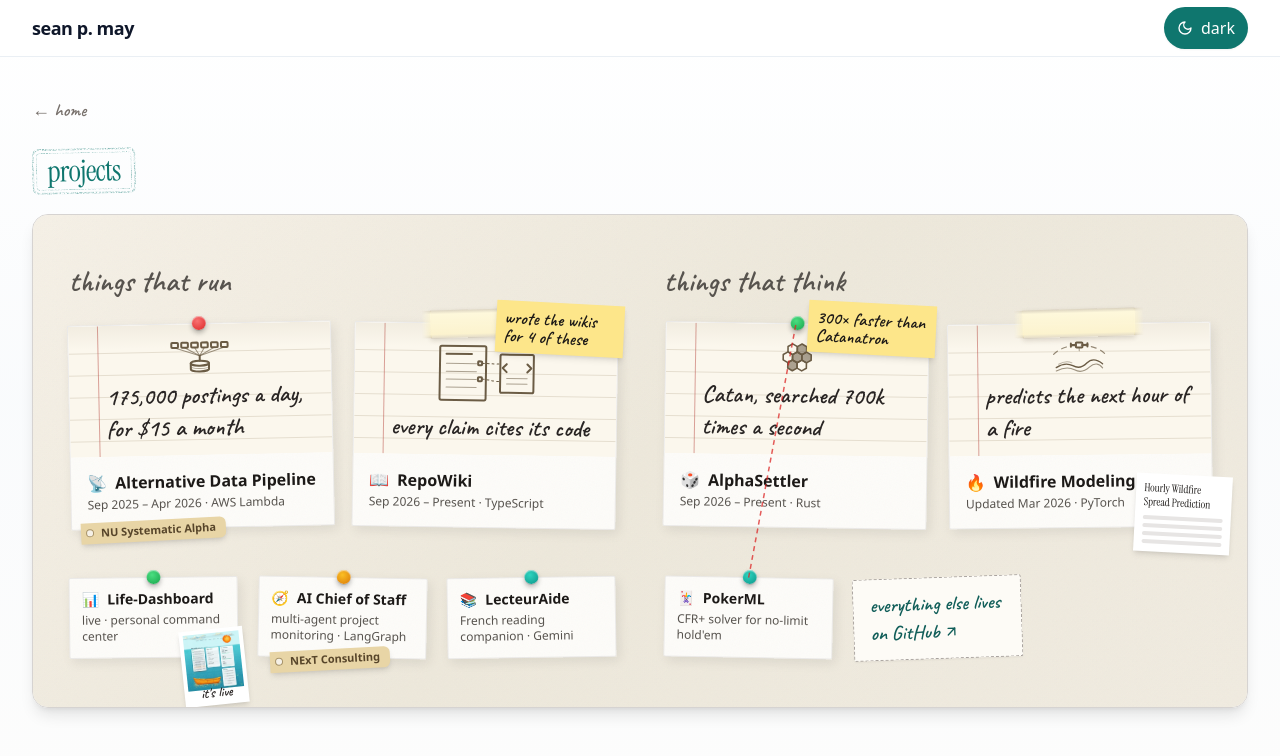
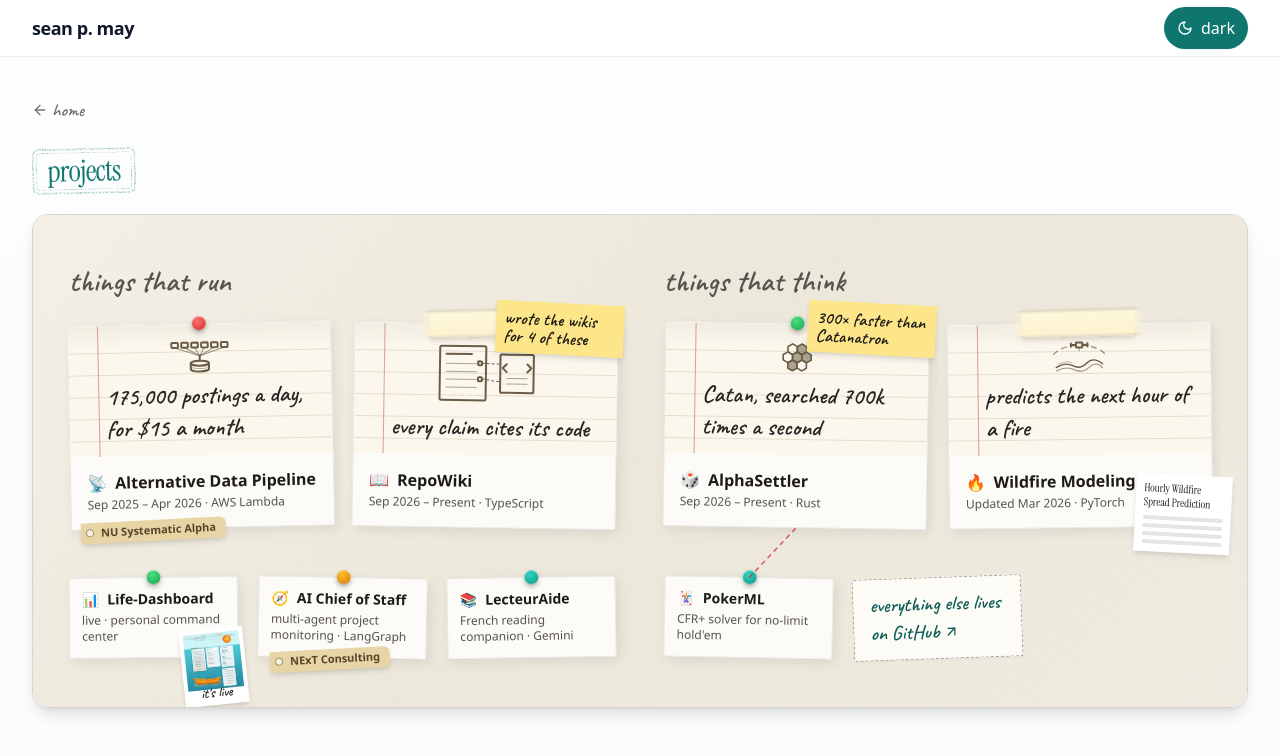
Before and after one commit to seanpatrickmay/seanpatrickmay.github.io, a Next.js app: page /projects in a window 1280 px wide. Shown: the top 756 px of the page. Built offline with nearby package versions, Linux system fonts and the light colour scheme; a web font is replaced by a local one.

Commit message:
fix(board): arrows that fit the handwriting, contrast in both themes, and string that skips the text

```diff
--- a/components/projects/Thread.jsx
+++ b/components/projects/Thread.jsx
@@ -1,7 +1,12 @@
 import { useEffect, useState } from 'react';
 
 /**
- * Red string between related cards, pin to pin.
+ * Red string between related cards.
+ *
+ * Where one card sits wholly above the other, the string runs from the upper
+ * card's bottom-centre to the lower card's pin, so it only crosses the gap
+ * and never a card's caption, title or meta. Otherwise (side by side, or
+ * overlapping) it runs pin to pin.
  *
  * Measured after layout, because the grid decides where cards land. Nothing
  * renders on the server or before the first measurement, and the overlay is
@@ -23,17 +28,35 @@ export default function Thread({ containerRef, pairs }) {
     const measure = () => {
       if (cancelled) return;
       const box = container.getBoundingClientRect();
-      const pinOf = slug => {
+      const rectOf = slug => {
         const el = container.querySelector(`[data-board-slug="${slug}"]`);
         if (!el) return null;
         const r = el.getBoundingClientRect();
-        // PinCard's pushpin sits centred on the card's top edge.
-        return { x: r.left - box.left + r.width / 2, y: r.top - box.top + 2 };
+        return {
+          top: r.top - box.top,
+          bottom: r.bottom - box.top,
+          cx: r.left - box.left + r.width / 2,
+        };
+      };
+      // Same rule as scripts/check_board_browser.mjs: keep the two in step.
+      // PinCard's pushpin sits centred on the card's top edge.
+      const endpoints = (from, to) => {
+        const f = rectOf(from);
+        const t = rectOf(to);
+        if (!f || !t) return null;
+        const [upper, lower] = f.bottom <= t.top ? [f, t] : t.bottom <= f.top ? [t, f] : [null, null];
+        if (upper) {
+          const a = { x: upper.cx, y: upper.bottom };
+          const b = { x: lower.cx, y: lower.top + 2 };
+          return f === upper ? { a, b } : { a: b, b: a };
+        }
+        return { a: { x: f.cx, y: f.top + 2 }, b: { x: t.cx, y: t.top + 2 } };
       };
       setLines(
         pairs
-          .map(([from, to]) => ({ key: `${from}->${to}`, a: pinOf(from), b: pinOf(to) }))
-          .filter(line => line.a && line.b),
+          .map(([from, to]) => ({ key: `${from}->${to}`, ends: endpoints(from, to) }))
+          .filter(line => line.ends)
+          .map(({ key, ends }) => ({ key, a: ends.a, b: ends.b })),
       );
     };
 
--- a/pages/projects/[slug].jsx
+++ b/pages/projects/[slug].jsx
@@ -1,4 +1,5 @@
 import Head from 'next/head';
+import { ArrowLeft } from 'lucide-react';
 import rawProjects from '@/public/projects.json' assert { type: 'json' };
 import { validateProjects } from '@/lib/projects';
 import ProjectPageHeader from '@/components/ProjectPageHeader';
@@ -97,7 +98,8 @@ export default function ProjectDetail({ project }) {
             href="/projects/"
             className="font-hand text-lg text-stone-500 underline-offset-4 transition-colors hover:text-teal-700 hover:underline dark:text-stone-400 dark:hover:text-teal-400"
           >
-            ← all projects
+            <ArrowLeft className="mr-1 inline h-4 w-4 align-[-2px]" aria-hidden="true" />
+            all projects
           </a>
         </div>
 
--- a/pages/projects/index.jsx
+++ b/pages/projects/index.jsx
@@ -1,4 +1,5 @@
 import Head from 'next/head';
+import { ArrowLeft } from 'lucide-react';
 import rawProjects from '@/public/projects.json' assert { type: 'json' };
 import { validateProjects } from '@/lib/projects';
 import ProjectPageHeader from '@/components/ProjectPageHeader';
@@ -32,7 +33,8 @@ export default function ProjectsPage() {
             href="/"
             className="font-hand text-lg text-stone-500 underline-offset-4 transition-colors hover:text-teal-700 hover:underline dark:text-stone-400 dark:hover:text-teal-400"
           >
-            ← home
+            <ArrowLeft className="mr-1 inline h-4 w-4 align-[-2px]" aria-hidden="true" />
+            home
           </a>
         </div>
         <div className="mb-5">
```
Also changed, not shown: scripts/check_board_browser.mjs (+22 -9 lines), 1 other file (tests, documents, lock files or other folders).
